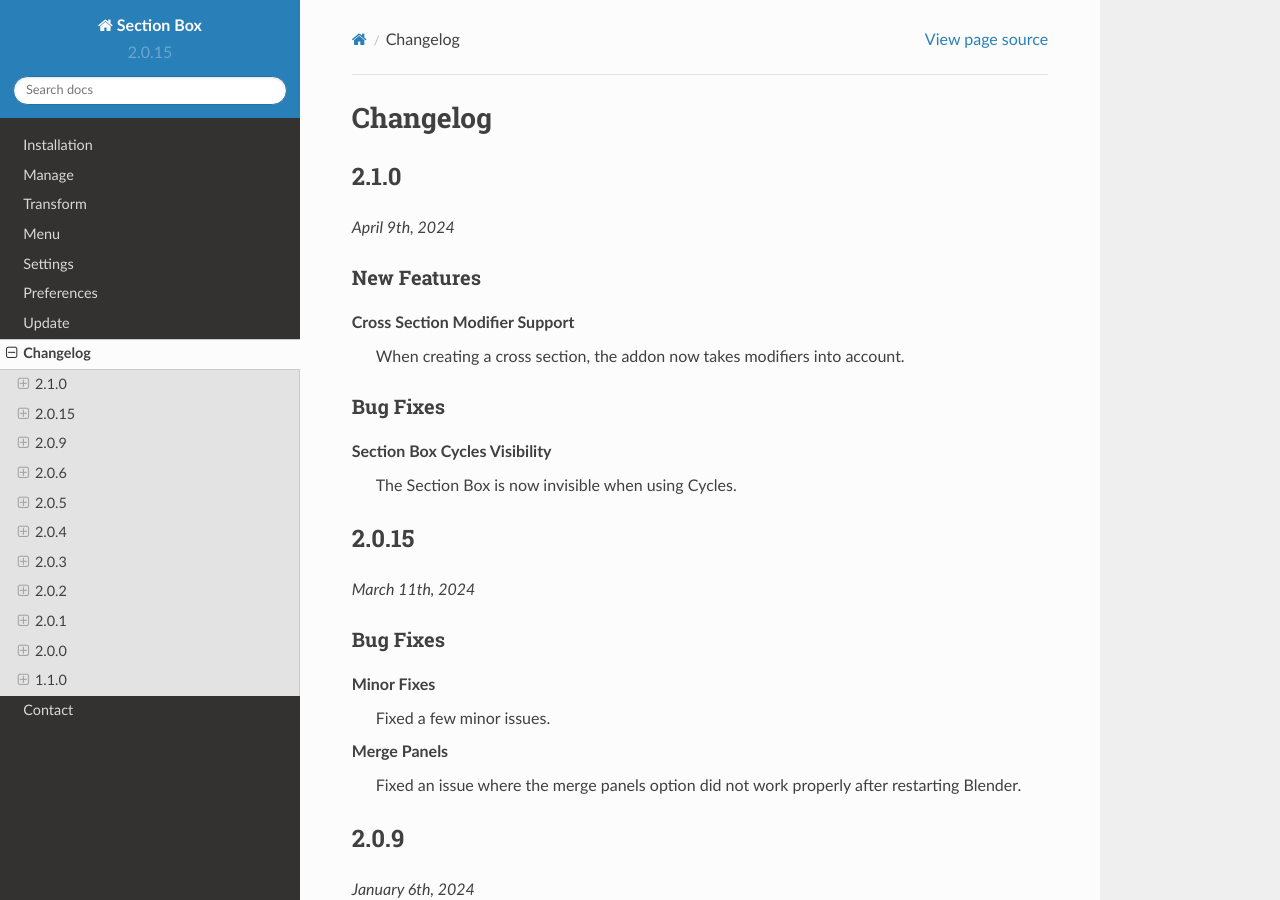
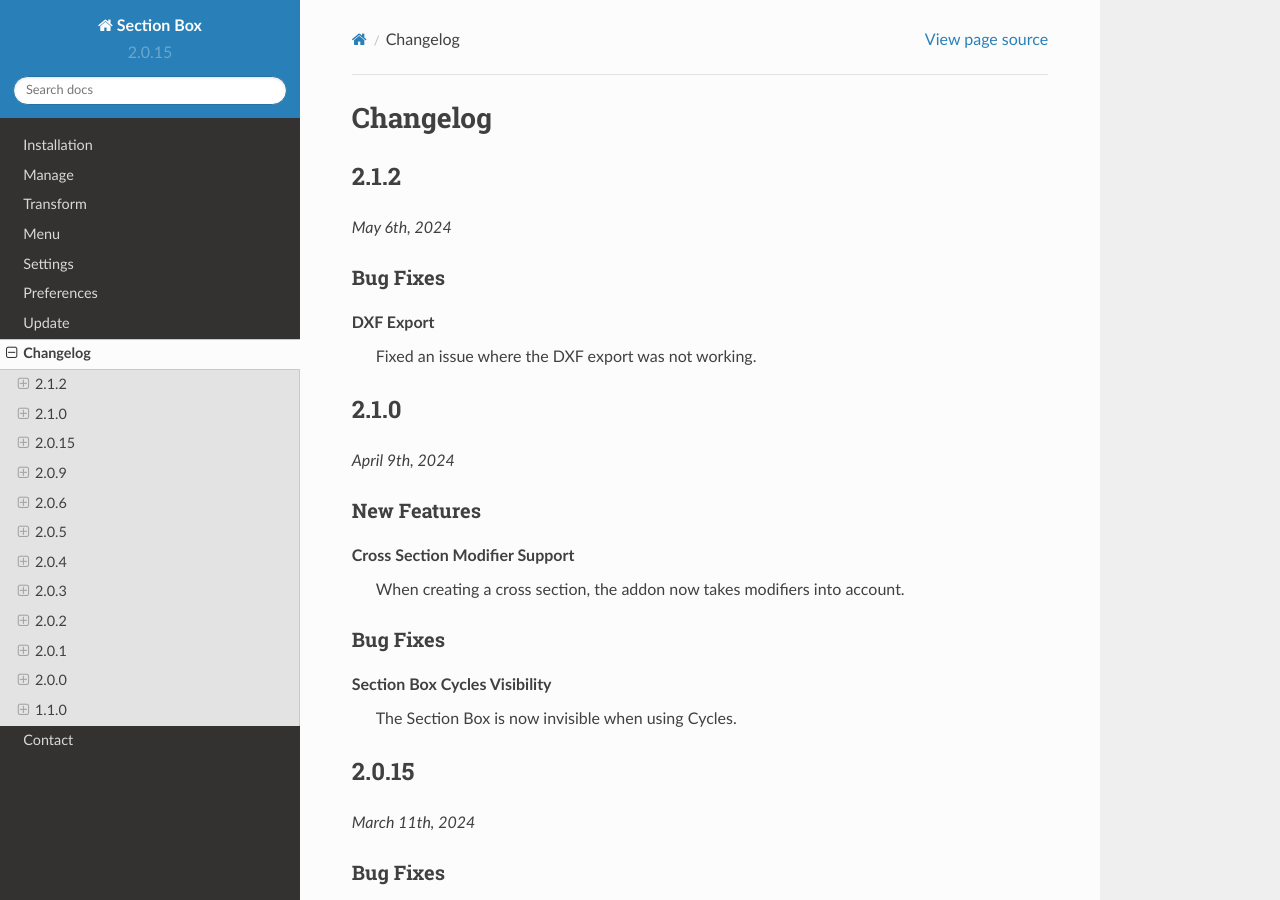
Before and after one commit to rubenmesserschmidt/Section-Box_docs, a Sphinx documentation site: the page built from docs/source/changelog.rst, in a window 1280 px wide and 900 px high. Built offline with Sphinx 7.4.7 and the Read the Docs theme 2.0.0, drawn with Linux system fonts in a browser that asks for light colours.

Commit message:
version 2.1.2

```diff
--- a/docs/source/changelog.rst
+++ b/docs/source/changelog.rst
@@ -1,6 +1,20 @@
 =========
 Changelog
 =========
+
+######
+2.1.2
+######
+
+*May 6th, 2024*
+
+*********
+Bug Fixes
+*********
+
+**DXF Export**
+    Fixed an issue where the DXF export was not working.
+
 
 #####
 2.1.0
```
Also changed, not shown: 1 other file.
